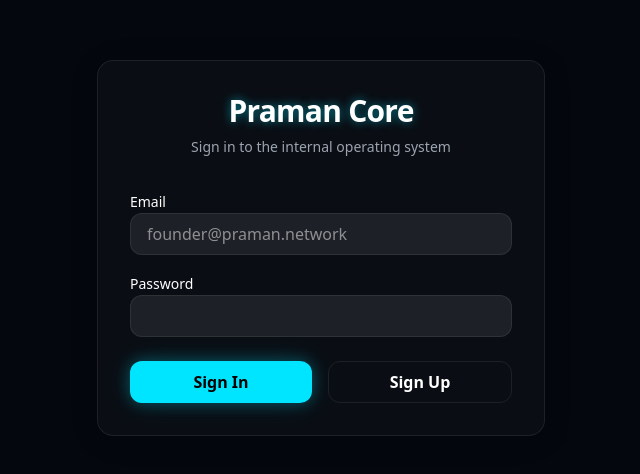
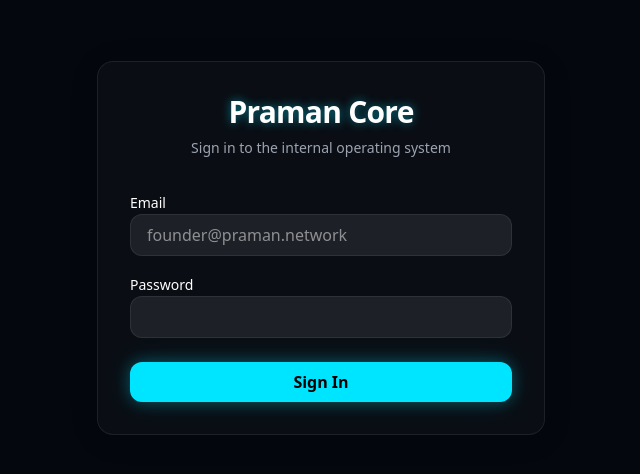
Before and after one commit to Praman-Network/TeamPraman, a Next.js app: page /login in a window 1280 px wide. Shown: the part 152-626 px from the top of the page, without its empty margins (319-959 px from the left). Built offline with nearby package versions, Linux system fonts and the light colour scheme.

Commit message:
Remove signup button and add logout functionality

```diff
--- a/src/app/login/actions.ts
+++ b/src/app/login/actions.ts
@@ -24,3 +24,9 @@ export async function login(formData: FormData) {
 export async function signup(formData: FormData) {
   redirect('/login?error=Signup is disabled in mock mode')
 }
+
+export async function logout() {
+  const cookieStore = await cookies()
+  cookieStore.delete('mock_user_role')
+  redirect('/')
+}
--- a/src/app/login/page.tsx
+++ b/src/app/login/page.tsx
@@ -42,18 +42,12 @@ export default function LoginPage() {
             />
           </div>
 
-          <div className="flex gap-4 mt-6">
+          <div className="mt-6">
             <button
               formAction={login}
-              className="glow flex-1 rounded-lg bg-primary px-4 py-2 text-primary-foreground font-semibold transition-colors hover:bg-primary/90"
+              className="glow w-full rounded-lg bg-primary px-4 py-2 text-primary-foreground font-semibold transition-colors hover:bg-primary/90"
             >
               Sign In
-            </button>
-            <button
-              formAction={signup}
-              className="flex-1 rounded-lg border border-border bg-transparent px-4 py-2 text-foreground font-semibold transition-colors hover:bg-muted"
-            >
-              Sign Up
             </button>
           </div>
         </form>
--- a/src/components/layout/AppSidebar.tsx
+++ b/src/components/layout/AppSidebar.tsx
@@ -56,7 +56,7 @@ export default function AppSidebar() {
         })}
       </nav>
 
-      <div className="p-4 border-t border-border mt-auto">
+      <div className="p-4 border-t border-border mt-auto space-y-2">
         <Link
           href="/dashboard/settings"
           className="flex items-center gap-3 px-3 py-2 rounded-lg text-muted-foreground hover:bg-muted transition-colors"
@@ -64,6 +64,17 @@ export default function AppSidebar() {
           <Settings size={20} />
           <span className="font-medium">Settings</span>
         </Link>
+        <form action={async () => {
+          const { logout } = await import('@/app/login/actions')
+          await logout()
+        }}>
+          <button
+            type="submit"
+            className="flex w-full items-center gap-3 px-3 py-2 rounded-lg text-red-400 hover:bg-red-500/10 hover:text-red-500 transition-colors"
+          >
+            <span className="font-medium">Log Out</span>
+          </button>
+        </form>
       </div>
     </aside>
   )
```
